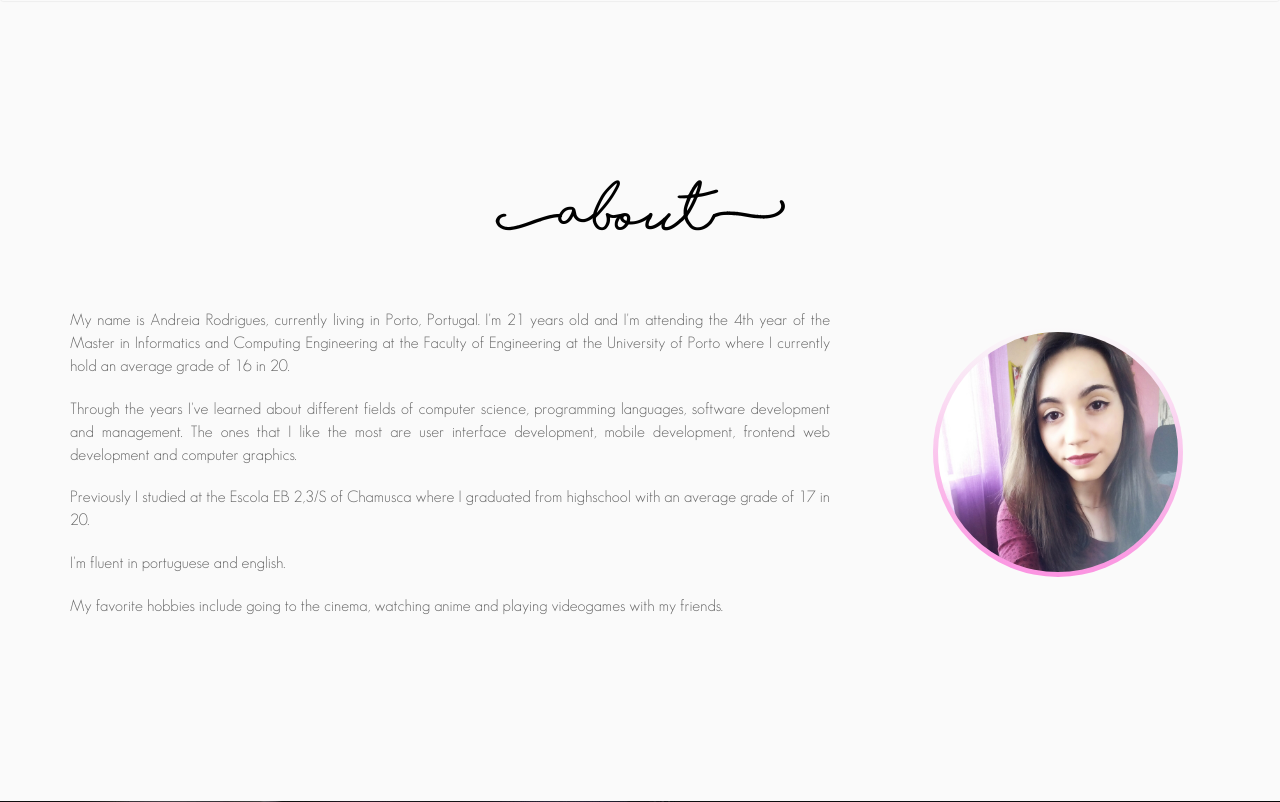
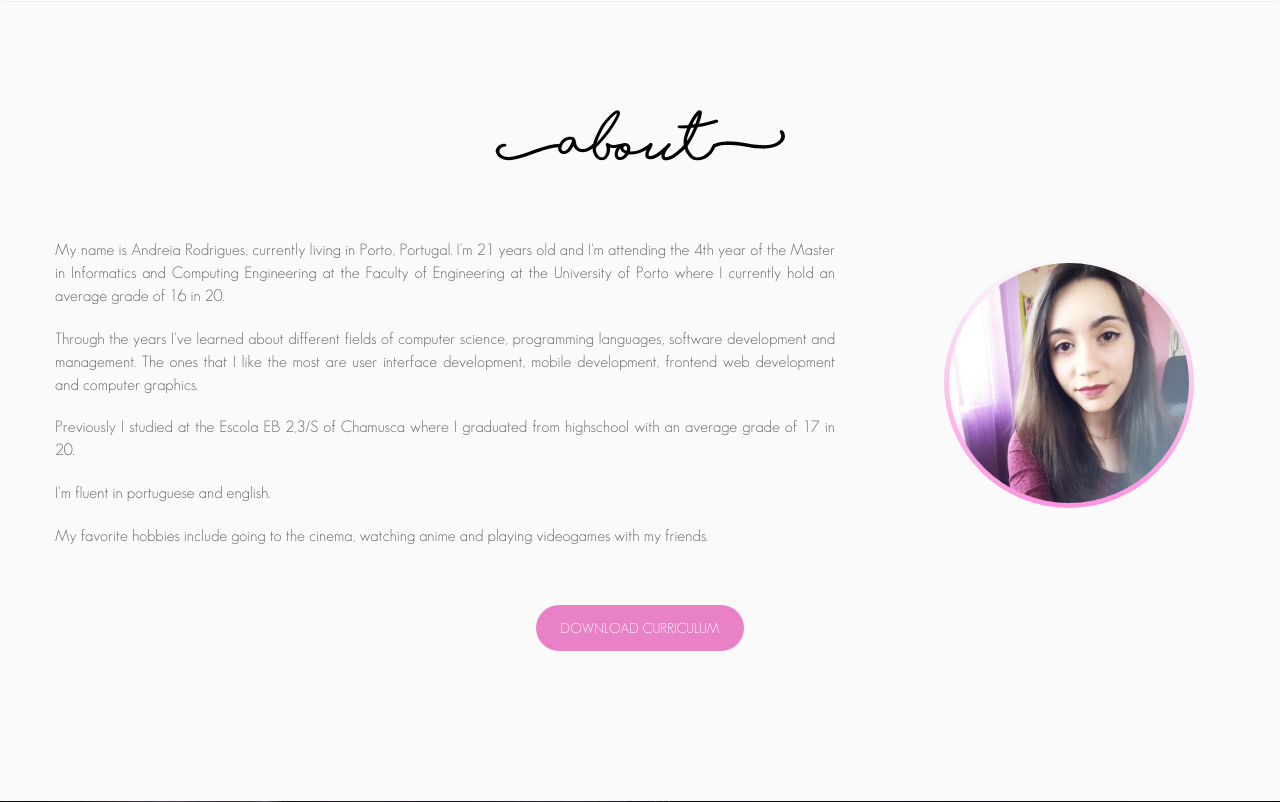
Before and after one commit to andreiacarodrigues/andreiacarodrigues.github.io, a PHP site: page / in a window 1280 px wide. Shown: the part 801-1603 px from the top of the page. Run offline with PHP 8.4, Linux system fonts and the light colour scheme; some libraries are stand-ins or nearby versions.

Commit message:
Download cv works

```diff
--- a/css/style.css
+++ b/css/style.css
@@ -365,6 +365,34 @@
     }
 }
 
+#about #download{
+    margin:60px 0;
+}
+#about #download a{
+    padding-top: 15px;
+    padding-bottom: 15px;
+    padding-left: 25px;
+    padding-right: 25px;
+    background-color: #e881c6;
+    border-radius: 25px;
+    color: white;
+    font-size: 14px;
+    text-decoration: none;
+}
+
+#about #download a:hover, #about #download a:focus {
+    color: #ffffff;
+    background: rgba(104, 104, 103, 0.82);
+
+}
+
+#about #download a {
+    -webkit-transition: all 0.25s ease-in-out;
+    -moz-transition: all 0.25s ease-in-out;
+    -o-transition: all 0.25s ease-in-out;
+    transition: all 0.25s ease-in-out;
+}
+
 /* END - About */
 
 /* Professional Interests */
@@ -584,7 +612,7 @@
     box-shadow: transparent;
 }
 #contact .btn-default {
-    background: rgba(254, 178, 221, 0.49);
+    background-color: #e881c6;
     border: 0;
     border-radius: 4px;
     padding: 10px 20px;
@@ -594,7 +622,7 @@
 }
 #contact .btn-default:hover, #contact .btn-default:focus {
     color: #ffffff;
-    background: rgba(255, 240, 245, 0.39);
+    background: rgba(85, 85, 85, 0.39);
 
 }
 
--- /dev/null
+++ b/index.html
@@ -0,0 +1 @@
+hello
--- a/views/home.php
+++ b/views/home.php
@@ -34,6 +34,7 @@
                 <h2>[about]</h2>
             </div>
         </div>
+        <div class="row">
             <div class="col-md-8">
                 <div class="row">
                     <div id="about-text">
@@ -54,6 +55,12 @@
                     <div id="about-img-container">
                         <img id="about-img" src="./res/img/pic.jpg"/>
                     </div>
+                </div>
+            </div>
+        </div>
+        <div class="row text-center">
+            <div id="download">
+                <a href="res/downloads/CV.doc" download>DOWNLOAD CURRICULUM</a>
             </div>
         </div>
     </div>
```
Also changed, not shown: 1 other file. Lines whose indentation alone changed are shown as unchanged.
